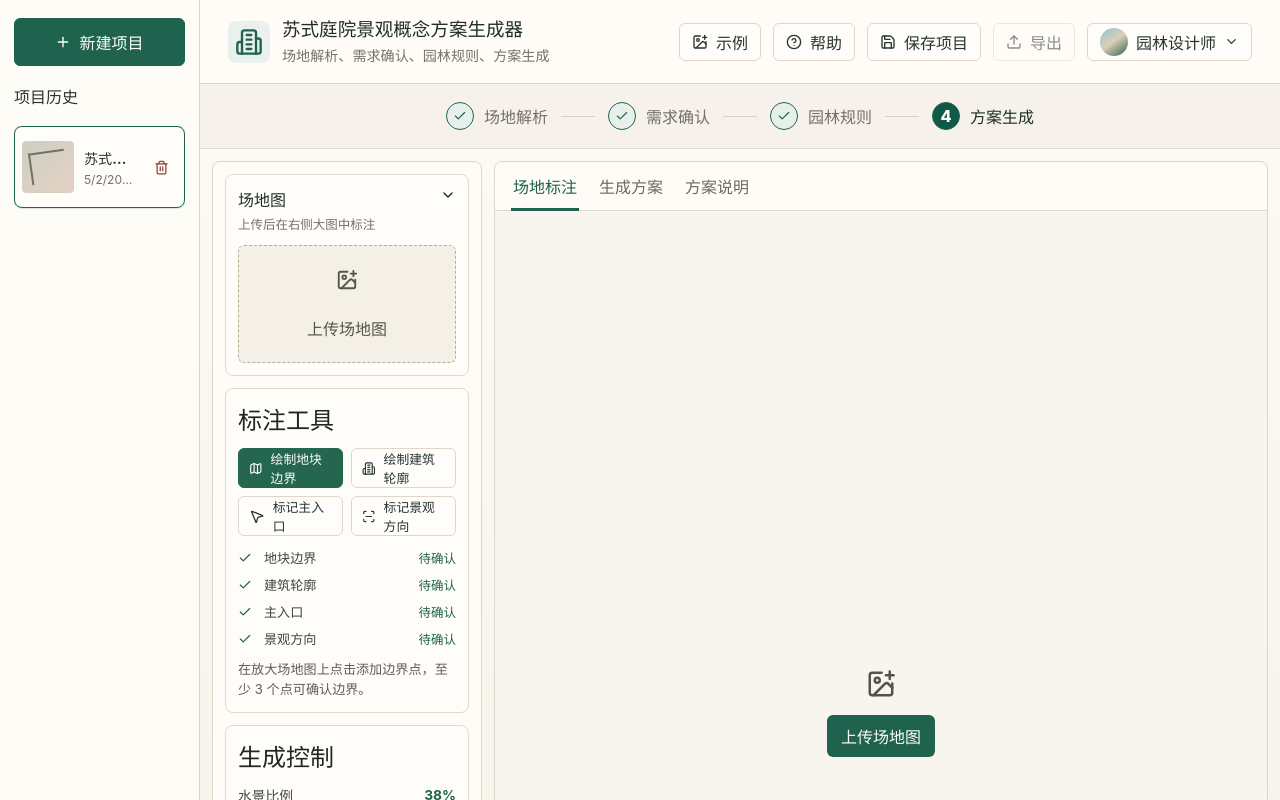
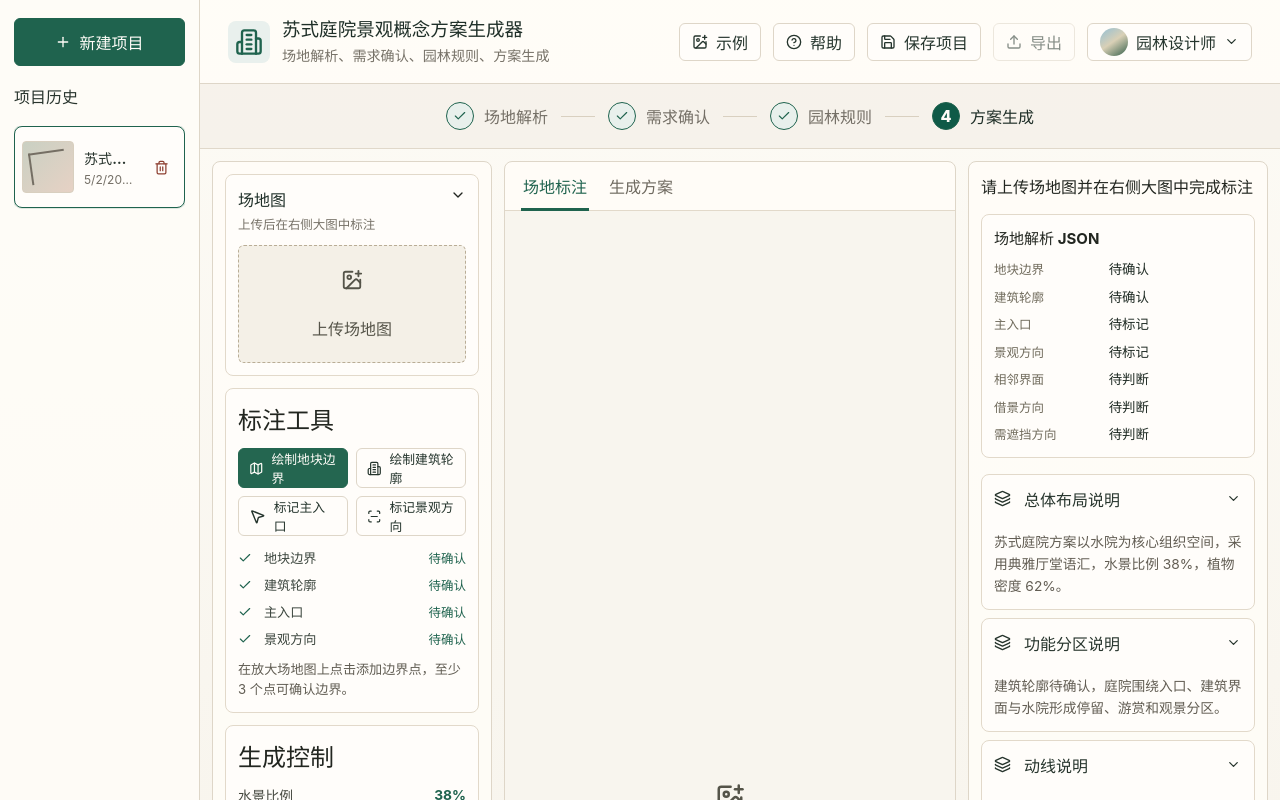
Before and after one commit to zyueqing99/suzhou-garden-generator, a React (Vite) app: page / in a window 1280 px wide. Shown: the top 800 px of the page. Built offline with nearby package versions, Linux system fonts and the light colour scheme.

Commit message:
feat: move explanation to right sidebar

```diff
--- a/src/components/GardenWorkspace.tsx
+++ b/src/components/GardenWorkspace.tsx
@@ -43,7 +43,7 @@ interface GardenWorkspaceProps {
   onGenerationAdded: (generation: ImageGeneration) => void;
 }
 
-type WorkspaceTab = 'markup' | 'result' | 'explanation';
+type WorkspaceTab = 'markup' | 'result';
 
 export function GardenWorkspace({ project, onProjectChange, onGenerationAdded }: GardenWorkspaceProps) {
   const [activeTab, setActiveTab] = useState<WorkspaceTab>('markup');
@@ -271,8 +271,11 @@ export function GardenWorkspace({ project, onProjectChange, onGenerationAdded }:
             />
           ) : null}
           {activeTab === 'result' ? <GeneratedResultStage imageUrl={aiImageUrl} status={aiStatus} /> : null}
-          {activeTab === 'explanation' ? <ExplanationStage explanation={explanation} siteAnalysis={siteAnalysis} status={status} /> : null}
         </section>
+
+        <aside className="explanation-sidebar" aria-label="右侧方案说明边栏">
+          <ExplanationStage explanation={explanation} siteAnalysis={siteAnalysis} status={status} />
+        </aside>
       </div>
     </section>
   );
@@ -336,7 +339,6 @@ function WorkspaceTabs({ activeTab, onTabChange }: { activeTab: WorkspaceTab; on
   const tabs = [
     ['markup', '场地标注'],
     ['result', '生成方案'],
-    ['explanation', '方案说明'],
   ] as const;
 
   return (
--- a/src/styles.css
+++ b/src/styles.css
@@ -315,7 +315,8 @@ p {
 
 .workspace-controls,
 .plan-stage,
-.explanation-panel {
+.explanation-panel,
+.explanation-sidebar {
   min-width: 0;
   background: rgba(255, 253, 248, 0.9);
   border: 1px solid #ded6c8;
@@ -323,7 +324,8 @@ p {
 }
 
 .workspace-controls,
-.explanation-panel {
+.explanation-panel,
+.explanation-sidebar {
   display: grid;
   align-content: start;
   gap: 12px;
@@ -954,7 +956,7 @@ input[type="range"] {
 }
 
 .site-generation-grid {
-  grid-template-columns: 320px minmax(0, 1fr);
+  grid-template-columns: 320px minmax(0, 1fr) 340px;
 }
 
 .site-stage {
@@ -1020,6 +1022,10 @@ input[type="range"] {
   overflow: auto;
 }
 
+.explanation-sidebar .explanation-stage {
+  padding: 0;
+}
+
 .empty-site-stage {
   place-items: center;
   align-content: center;
@@ -1069,6 +1075,10 @@ input[type="range"] {
     grid-template-columns: 270px minmax(0, 1fr);
   }
 
+  .site-generation-grid {
+    grid-template-columns: 280px minmax(0, 1fr) 300px;
+  }
+
   .explanation-panel {
     grid-column: 1 / -1;
     grid-template-columns: minmax(0, 1fr) 320px;
@@ -1116,6 +1126,10 @@ input[type="range"] {
   .explanation-panel {
     grid-template-columns: 1fr;
   }
+
+  .explanation-sidebar {
+    min-height: 420px;
+  }
 }
 
 @media (max-width: 620px) {
@@ -1123,6 +1137,7 @@ input[type="range"] {
   .workspace-controls,
   .plan-stage,
   .explanation-panel,
+  .explanation-sidebar,
   .top-app-bar {
     padding: 12px;
   }
```
Also changed, not shown: 1 other file (tests, documents, lock files or other folders).
